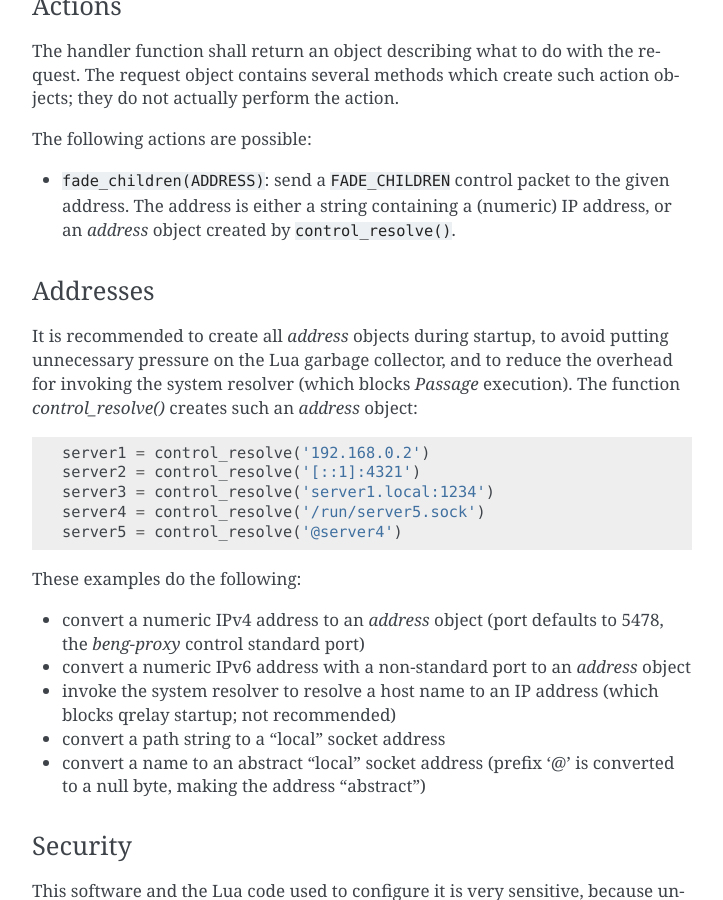
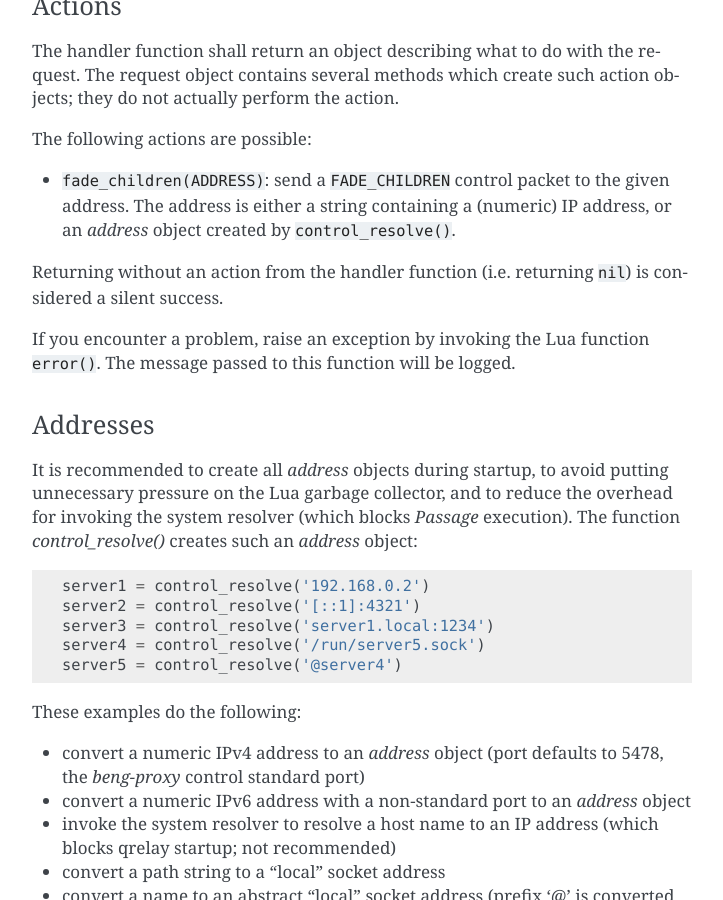
Before and after one commit to CM4all/passage, a Sphinx documentation site: the page built from doc/index.rst, in a window 1280 px wide and 900 px high, scrolled down 1632 px. Shown: the whole window, without its empty margins (388-1111 px from the left). Built offline with Sphinx 7.4.7, drawn with Linux system fonts in a browser that asks for light colours.

Commit message:
doc: document Lua exceptions

```diff
--- a/doc/index.rst
+++ b/doc/index.rst
@@ -90,6 +90,13 @@
   packet to the given address.  The address is either a string
   containing a (numeric) IP address, or an `address` object created by
   :samp:`control_resolve()`.
+
+Returning without an action from the handler function (i.e. returning
+:samp:`nil`) is considered a silent success.
+
+If you encounter a problem, raise an exception by invoking the Lua
+function :samp:`error()`.  The message passed to this function will be
+logged.
 
 
 Addresses
```
